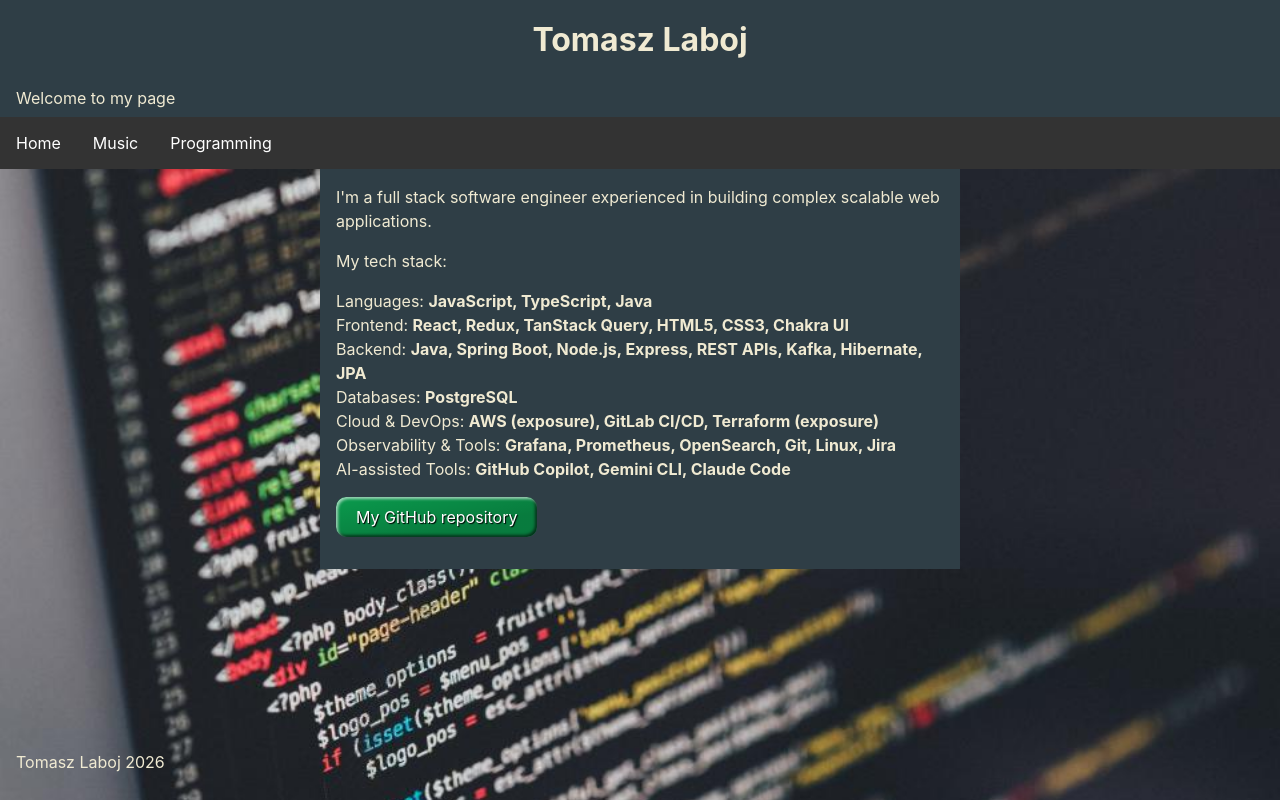
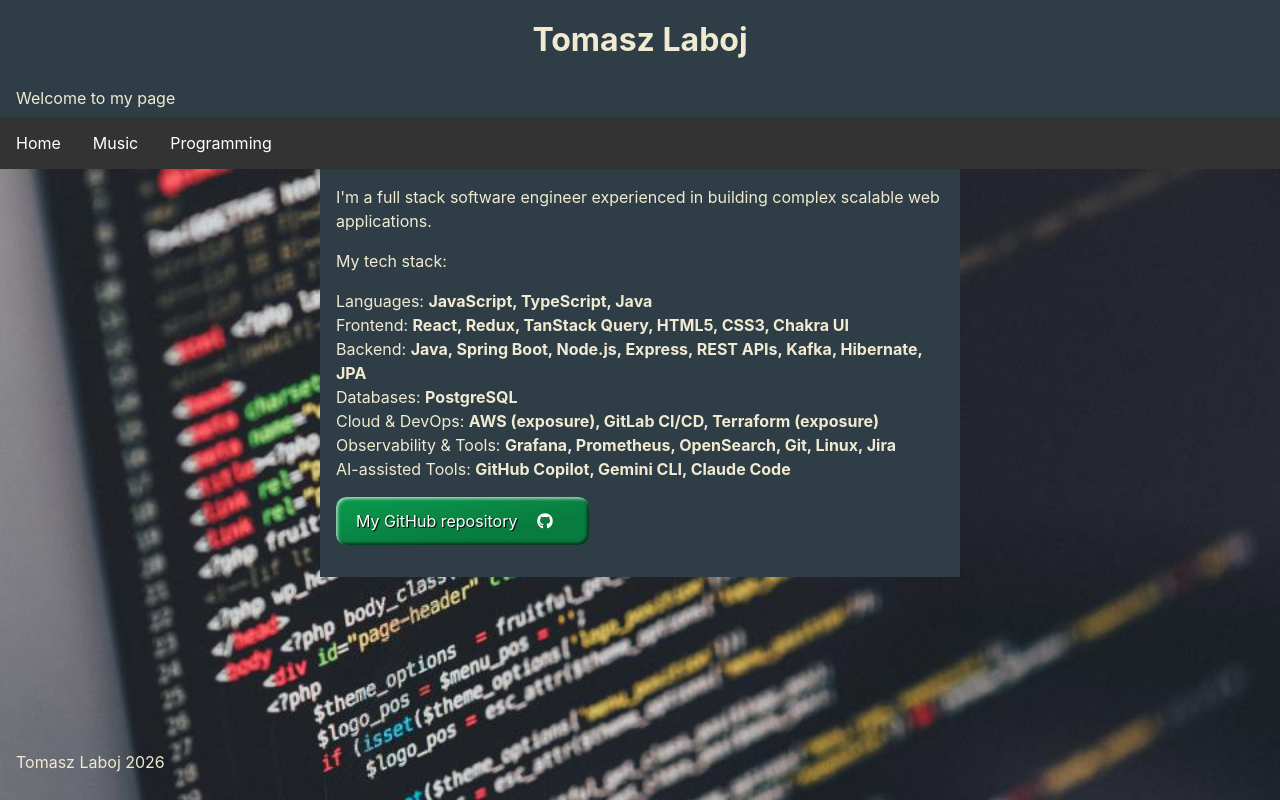
Before and after one commit to TomaszLaboj/tomasz-laboj-page, a React (Vite) app: page /programming in a window 1280 px wide. Shown: the top 800 px of the page. Built offline with nearby package versions, Linux system fonts and the light colour scheme.

Commit message:
add github icon

```diff
--- a/package.json
+++ b/package.json
@@ -13,6 +13,7 @@
     "@tailwindcss/vite": "^4.3.0",
     "react": "^19.2.6",
     "react-dom": "^19.2.6",
+    "react-icons": "^5.6.0",
     "react-router": "^7.17.0",
     "tailwindcss": "^4.3.0"
   },
--- a/src/Programming/Programming.css
+++ b/src/Programming/Programming.css
@@ -38,3 +38,9 @@
     inset -2px -2px 3px rgb(255 255 255 / 0.6),
     inset 2px 2px 3px rgb(0 0 0 / 0.6);
 }
+
+.button-text {
+    align-items: center;
+    display: flex;
+    gap: 0.2rem;
+}
--- a/src/Programming/Summary.tsx
+++ b/src/Programming/Summary.tsx
@@ -1,3 +1,5 @@
+import { FaGithub } from "react-icons/fa"
+
 const Summary = () => {
     const navigateToGithub = () => {
         window.open("https://github.com/TomaszLaboj")
@@ -35,7 +37,12 @@ const Summary = () => {
             </ul>
             <div className="padding-top-1 padding-bottom-1">
                 <button className="button-github" onClick={navigateToGithub}>
-                   My GitHub repository
+                    <div className="button-text">
+                        My GitHub repository
+                        <div className="padding-1">
+                            <FaGithub />
+                        </div>
+                    </div>
                 </button>
             </div>
         </div>
```
Also changed, not shown: 1 other file (tests, documents, lock files or other folders).
